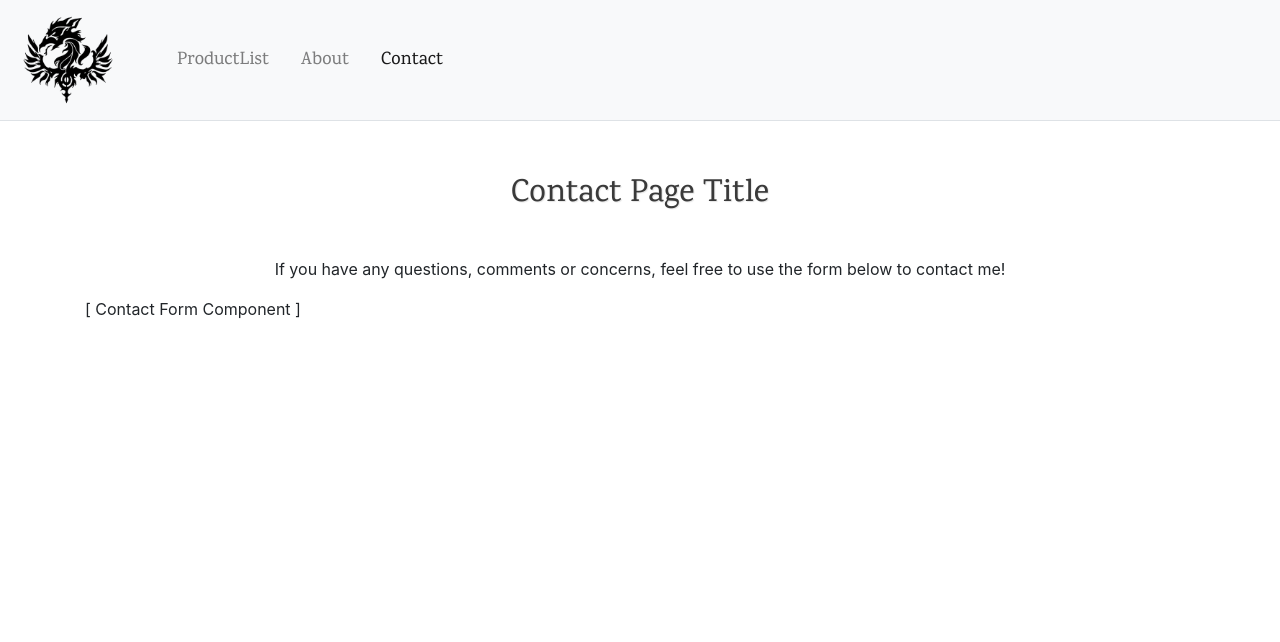
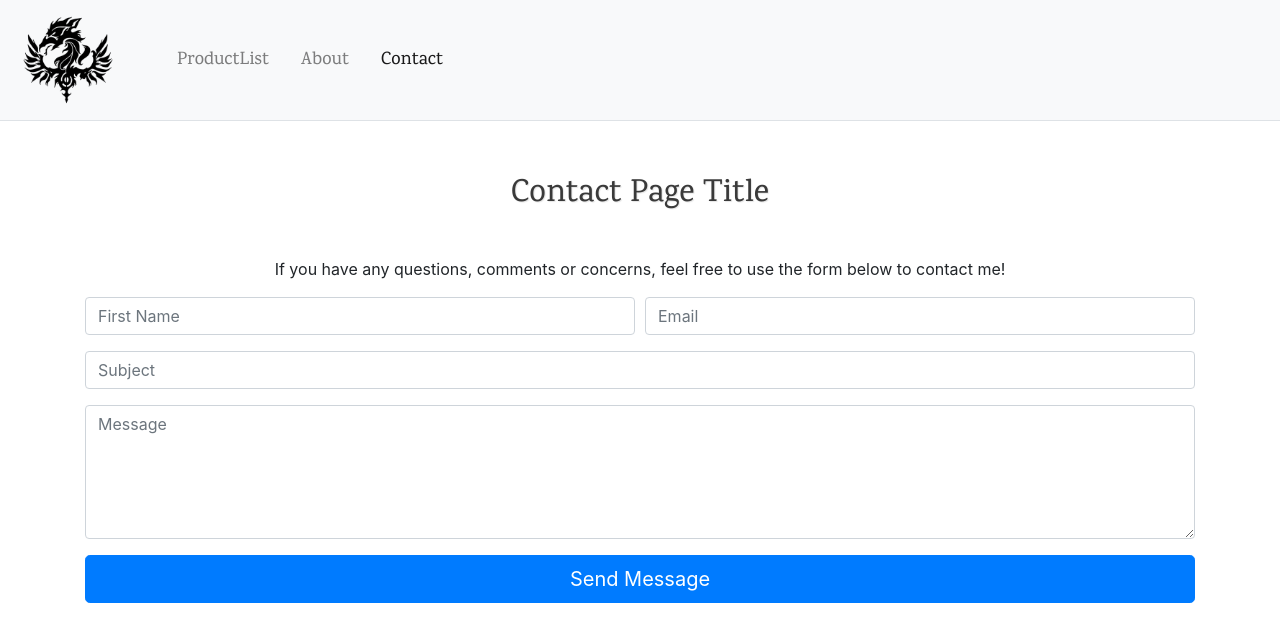
Before and after one commit to erickorber/online-shop-project, a React (Create React App) app: page / in a window 1280 px wide. Both pictures are taken after a click on the button "Contact". Shown: the top 642 px of the page. Built offline with nearby package versions, Linux system fonts and the light colour scheme.

Commit message:
Add HTML, CSS to contact form

```diff
--- a/src/components/ContactForm.js
+++ b/src/components/ContactForm.js
@@ -2,9 +2,31 @@ import React from 'react';
 
 const ContactForm = () => {
 	return (
-		<div>
-		[ Contact Form Component ]
-		</div>
+		<form id="contact-form" action="sendMessage" modelAttribute="email">
+			<div className="form-row">
+				<div className="col-12 col-md-6">
+					<input type="text" className="form-control mb-3" placeholder="First Name"/>
+				</div>
+				<div className="col-12 col-md-6">
+					<input type="email" className="form-control mb-3" placeholder="Email"/>
+				</div>
+			</div>
+			<div className="form-row">
+				<div className="col-12">
+					<input type="text" className="form-control mb-3" placeholder="Subject"/>
+				</div>
+			</div>
+			<div className="form-row">
+				<div className="col-12">
+					<textarea className="form-control mb-3" placeholder="Message" rows="5"></textarea>
+				</div>
+			</div>
+			<div className="form-row">
+				<div className="col-12">
+					<button type="submit" class="btn btn-lg btn-primary btn-block mb-2">Send Message</button>
+				</div>
+			</div>
+		</form>
 	);
 }
 
```
